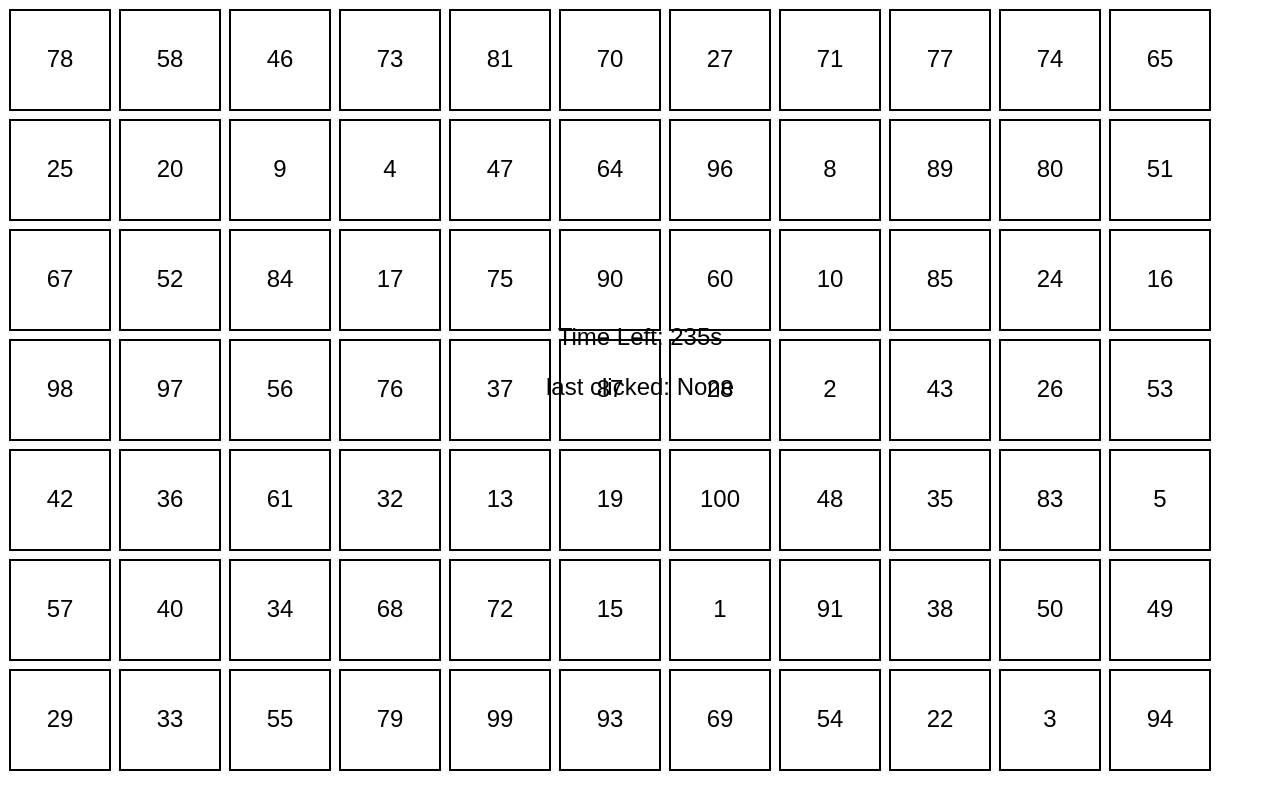
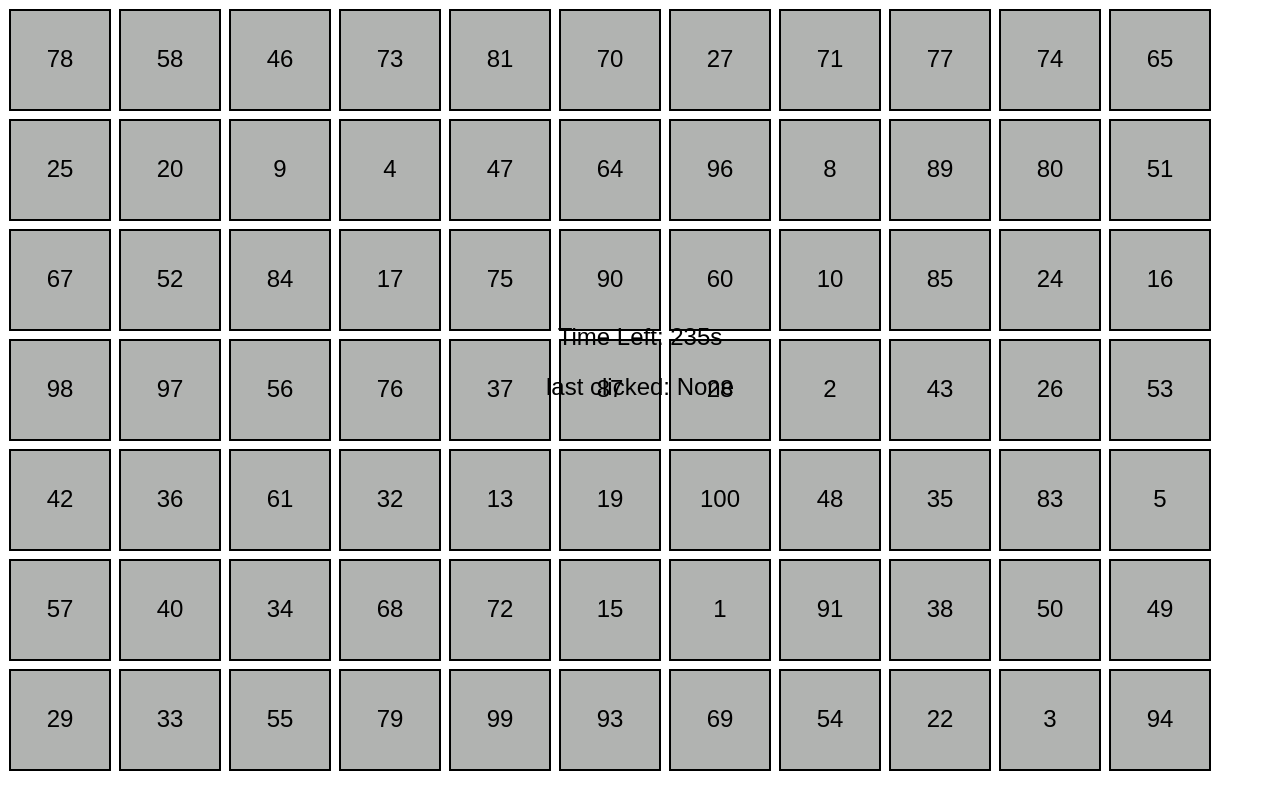
Before and after one commit to FelixRierstam/Clickable, a website: page index.html in a window 1280 px wide. Drawn offline with Linux system fonts and the light colour scheme.

Commit message:
DONE update

```diff
--- a/script.js
+++ b/script.js
@@ -63,7 +63,7 @@ function drawBoxes() {
     }
     boxes.forEach(box => {
         if (ctx) {
-            ctx.fillStyle = "#FFFFFF";
+            ctx.fillStyle = "#b1b3b1";
             ctx.fillRect(box.x, box.y, boxSize, boxSize);
             ctx.strokeStyle = "#000000";
             ctx.lineWidth = 2;
--- a/src/script.ts
+++ b/src/script.ts
@@ -85,7 +85,7 @@ function drawBoxes() {
 
     boxes.forEach(box => {
         if (ctx){
-            ctx.fillStyle = "#FFFFFF";
+            ctx.fillStyle = "#b1b3b1";
             ctx.fillRect(box.x, box.y, boxSize, boxSize);
 
             ctx.strokeStyle = "#000000";
--- a/style.css
+++ b/style.css
@@ -10,5 +10,5 @@ body {
     position: absolute;
     top: 0px;
     left: 0px;
-    color: #1bb63c;
+    color: #b1b3b1;
 }
```
Also changed, not shown: dist/script.js.
